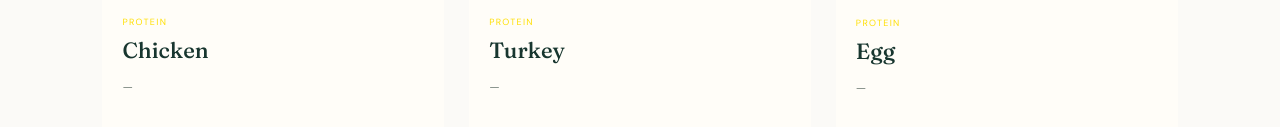
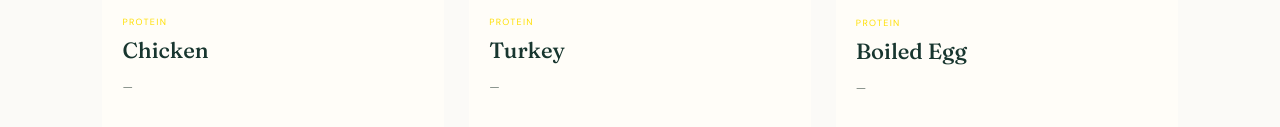
Before and after one commit to P3LLATHEGR8/thereignvella-menu, a plain HTML site: page index.html in a window 1280 px wide. Shown: the part 7409-7536 px from the top of the page. Drawn offline with nearby package versions, Linux system fonts and the light colour scheme.

Commit message:
Update website

```diff
--- a/index.html
+++ b/index.html
@@ -68,7 +68,7 @@
 			{ id: 36, name: 'Catfish', description: '—', price: 8000, category: 'Protein' },
 			{ id: 37, name: 'Chicken', description: '—', price: 8000, category: 'Protein' },
 			{ id: 38, name: 'Turkey', description: '—', price: 9000, category: 'Protein' },
-			{ id: 39, name: 'Egg', description: '—', price: 1500, category: 'Protein' },
+			{ id: 39, name: 'Boiled Egg', description: '—', price: 1500, category: 'Protein' },
 			{ id: 40, name: 'Trophy Beer', description: '—', price: 1700, category: 'Beer' },
 			{ id: 41, name: 'Legend', description: '—', price: 2000, category: 'Beer' },
 			{ id: 42, name: 'Hero', description: '—', price: 1700, category: 'Beer' },
@@ -134,7 +134,7 @@
 			'French Toast, Toast Bread & Omelet': 'food/French Toast, Toast Bread & Omelet.jfif', 'Moi-Moi & Custard': 'food/Moi-Moi & Custard.jpg', 'Noodles and Egg': 'food/Noodles and Egg.jfif', 'Steamed Pasta and Stew': 'food/Steamed Pasta and Stew.webp', 'Jollof Pasta': 'food/Jollof Pasta.jpg', 'Asun Pasta': 'food/Asun Pasta.webp', 'Yam Porridge': 'food/Yam Porridge.jfif', 'Plantain Porridge': 'food/Plantain Porridge.jpg',
 			'Egusi Soup': 'food/Egusi Soup.jfif', 'Oha Soup': 'food/Oha Soup.webp', 'Bitter Leaf Soup': 'food/Bitter Leaf Soup.jfif', 'Nsala Soup': 'food/Nsala Soup.jfif', 'Vegetable Soup': 'food/Vegetable Soup.webp', 'Afang Soup': 'food/Afang Soup.jfif', 'Cowtail Pepper Soup': 'food/Cowtail Pepper Soup.webp', 'Catfish Pepper Soup': 'food/Catfish Pepper Soup.webp', 'Chicken Pepper Soup': 'food/Chicken Pepper Soup.webp', 'Dry Fish Pepper Soup': 'food/Dry Fish Pepper Soup.webp', 'Goat Meat Pepper Soup': 'food/Goat Meat Pepper Soup.webp',
 			'Fried Yam, Potato, Plantain': 'food/Fried Yam, Potato, Plantain.webp', 'Jollof Rice': 'food/Jollof Rice.webp', 'Fried Rice': 'food/Fried Rice.webp', 'Asun Jollof Rice': 'food/Asun Jollof Rice.jpeg', 'Steamed Rice and Stew': 'food/Steamed rice & stew.webp', 'Eba/Semovita': 'food/Eba semo.webp', 'Poundo Flour': 'food/Eba.jfif', 'Plantain': 'food/Fried Plantain.jfif', 'Fried, Boiled Yam and Egg Sauce': 'food/Fried, Boiled Yam and Egg Sauce.webp', 'Fried, Boiled Potato and Egg Sauce': 'food/Fried, Boiled Potato and Egg Sauce.jpg', 'Fried, Boiled Plantain and Egg Sauce': 'food/Fried, Boiled Plantain and Egg Sauce.jfif',
-			'Peppered Snail': 'food/Peppered Snail.webp', 'Beef': 'food/Beef.webp', 'Goat Meat': 'food/Goat Meat.jfif', 'Cow Tail': 'food/Cow Tail.jfif', 'Croaker Fish': 'food/Croaker Fish.jfif', 'Catfish': 'food/Catfish.webp', 'Chicken': 'food/Chicken.jfif', 'Turkey': 'food/Turkey.webp', 'Egg': 'food/Egg.jfif',
+			'Peppered Snail': 'food/Peppered Snail.webp', 'Beef': 'food/Beef.webp', 'Goat Meat': 'food/Goat Meat.jfif', 'Cow Tail': 'food/Cow Tail.jfif', 'Croaker Fish': 'food/Croaker Fish.jfif', 'Catfish': 'food/Catfish.webp', 'Chicken': 'food/Chicken.jfif', 'Turkey': 'food/Turkey.webp', 'Boiled Egg': 'food/Boiled Egg.jfif',
 			'Trophy Beer': 'drinks/Trophy.webp', 'Legend': 'drinks/Legend.jpg', 'Hero': 'drinks/Hero.jfif', 'Life': 'drinks/Life.png', 'Star': 'drinks/Star.jfif', 'Heineken (Big)': 'drinks/Heineken.webp', 'Heineken (Medium)': 'drinks/Heineken.webp', 'Budweiser': 'drinks/Budweiser.jfif', 'Gulder': 'drinks/Gulder.jfif', 'Tiger': 'drinks/Tiger.jfif', 'Medium Stout': 'drinks/Medium Stout.jfif', 'Small Stout': 'drinks/small stout.jfif', 'Flying Fish': 'drinks/Flying Fish.jfif', 'Smirnoff Ice': 'drinks/Smirnoff.webp', 'Smirnoff DB': 'drinks/Smirnoff DB.jfif', 'Desperados': 'drinks/Desperados.jfif', 'Castle Lite': 'drinks/Castle Light.jfif', 'Legend Stout': 'drinks/Legend Stout.jfif', '33 Export': 'drinks/33 export.jfif',
 			'Plastic Coke/Fanta/Sprite': 'drinks/Plastic Coke,Fanta,Sprite.jfif', 'Plastic Coke,Fanta,Sprite': 'drinks/Plastic Coke,Fanta,Sprite.jfif', 'Fayrouz': 'drinks/Fayrouz.jfif', 'Amstel Malt': 'drinks/Amstel Malt.jfif', 'Guinness Malt': 'drinks/Guiness Malt.jfif', 'Hollandia Yoghurt (Plain)': 'drinks/Hollandia Yoghurt (Plain).jfif', 'Hollandia Yoghurt (Strawberry)': 'drinks/Hollandia Yoghurt (Strawberry).jfif', 'Chi Exotic': 'drinks/Chi Exotic.jfif', 'Vita Milk': 'drinks/Vita Milk.jfif', '5 Alive': 'drinks/5 Alive.jfif', 'Water': 'drinks/Bottle Water.jfif', 'Bottle Water': 'drinks/Bottle Water.jfif', 'Black Bullet': 'drinks/Black Bullet.png', 'Predator': 'drinks/predator.jfif', 'Red Bull': 'drinks/redbull.jfif', 'Four Cousins': 'drinks/Four Cousins.jfif', 'Escudo Rojo': 'drinks/Escudo Rojo.jfif', 'Ascon Agor': 'drinks/Asconi Agor.jfif', 'Asconi Agor': 'drinks/Asconi Agor.jfif', 'Jameson Green': 'drinks/Jameson Green.jfif', 'Jameson Black': 'drinks/Jameson Black.jfif', 'Origin Bitters': 'drinks/Origin Bitters.jfif', 'Action Bitters': 'drinks/Action Bitters.jfif', 'Lacoco': 'drinks/Lacoco.jfif'
 		};
```
Also changed, not shown: food/Boiled Egg.jfif (renamed from food/Egg.jfif).
